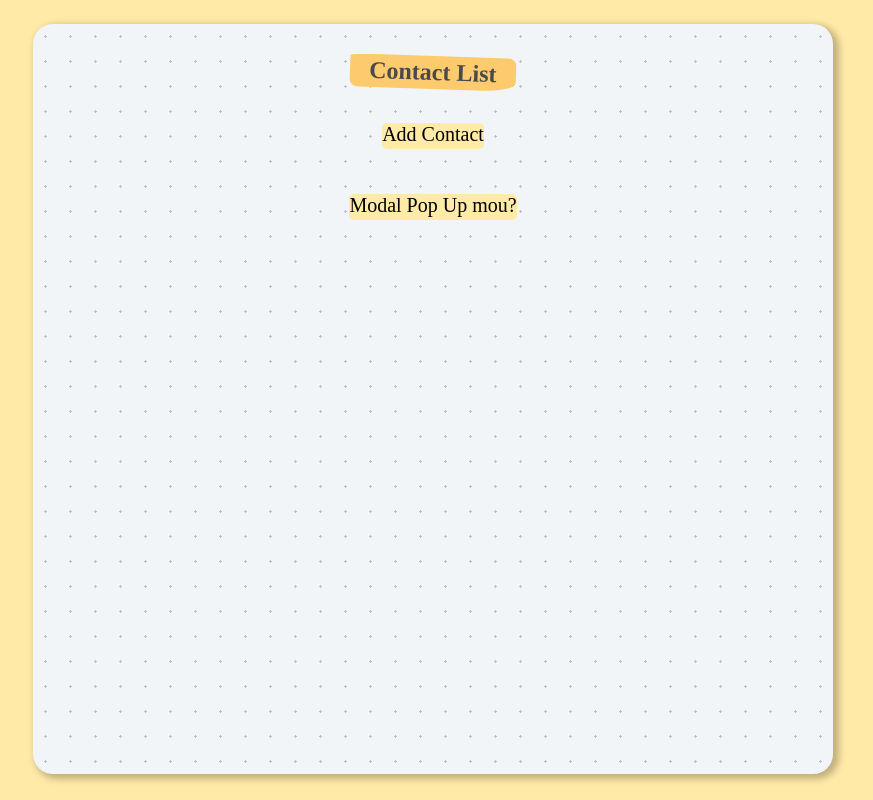
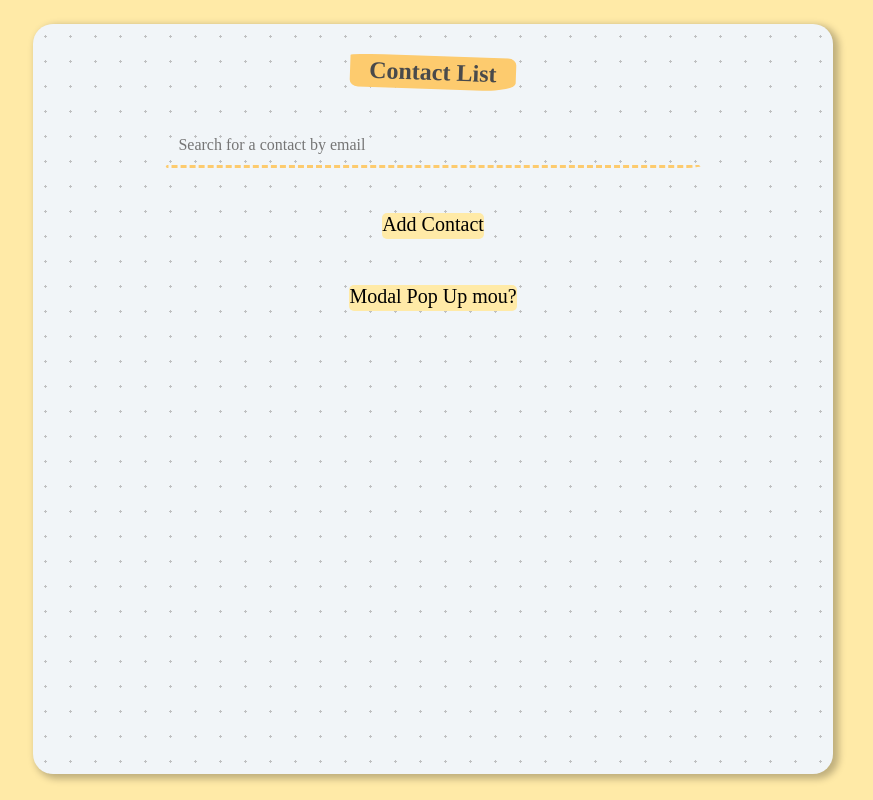
Before and after one commit to PandaLover9/ContactList_Reactjs, a React (Create React App) app: page / in a window 1280 px wide. Shown: the whole page, without its empty margins (207-1080 px from the left). Built offline with nearby package versions, Linux system fonts and the light colour scheme.

Commit message:
Editing trying Clone to merge with crystalnaya example.

```diff
--- a/src/components/AddContact.jsx
+++ b/src/components/AddContact.jsx
@@ -9,7 +9,7 @@ export default class AddContact extends Component {
       isHidden: true,
       newContact: {
         name: "",
-        surname: "",
+        gender: "",
         email: "",
         phone: ""
       }
--- a/src/components/AddContactForm.jsx
+++ b/src/components/AddContactForm.jsx
@@ -2,8 +2,28 @@ import React from "react";
 
 const AddContactForm = ({ onInputChange, onFormSubmit }) => (
   <form>
+    <div className="form-group class-sm-3">
+      <label>Full Name</label>
+      <input
+        type="name"
+        class="form-control"
+        name="name"
+        onChange={onInputChange}
+        placeholder="Alex Tan"
+      />
+    </div>
+    <div className="form-group class-sm-3">
+      <label>Gender</label>
+      <input
+        type="name"
+        class="form-control"
+        name="gender"
+        onChange={onInputChange}
+        placeholder="Gender"
+      />
+    </div>
     <div className="form-group">
-      <label htmlFor="emailAddress">Email address</label>
+      <label>Email address</label>
       <input
         type="email"
         class="form-control"
@@ -12,37 +32,14 @@ const AddContactForm = ({ onInputChange, onFormSubmit }) => (
         placeholder="name@example.com"
       />
     </div>
-
-    <div className="form-group class-sm-3">
-      <label htmlFor="fullName">First Name</label>
-      <input
-        type="name"
-        class="form-control"
-        name="name"
-        onChange={onInputChange}
-        placeholder="Alex"
-      />
-    </div>
-
-    <div className="form-group class-sm-3">
-      <label htmlFor="fullName">SurName</label>
-      <input
-        type="name"
-        class="form-control"
-        name="surname"
-        onChange={onInputChange}
-        placeholder="Tan"
-      />
-    </div>
-
     <div className="form-group">
-      <label htmlFor="phoneNumber">Contact Number</label>
+      <label>Contact Number</label>
       <input
         type="number"
         class="form-control"
         name="phone"
         onChange={onInputChange}
-        placeholder="+1 1234567890"
+        placeholder="+65 87654321"
       />
     </div>
 
--- a/src/components/App.jsx
+++ b/src/components/App.jsx
@@ -1,10 +1,11 @@
 import React, { useState } from "react";
 import ModalPopUp from "./ModalPopUp";
 import { Button, ButtonToolBar } from "react-bootstrap";
-import Css from "/public/styles.css";
+import css from "/public/styles.css";
 
 import ContactCard from "./Contact_Card";
 import AddContact from "./AddContact";
+import SearchBar from "./SearchBar";
 
 class App extends React.Component {
   constructor(props) {
@@ -17,16 +18,17 @@ class App extends React.Component {
     };
 
     this.handleNewContact = this.handleNewContact.bind(this);
-    //this.handleSearch = this.handleSearch.bind(this);
     this.returnContactList = this.returnContactList.bind(this);
     this.deleteContact = this.deleteContact.bind(this);
+    this.handleSearch = this.handleSearch.bind(this);
+    this.setUpdate = this.setUpdate.bind(this);
   }
 
   //Searching handling
 
   //returnContactList, return either searchresult or current one
   returnContactList() {
-    return this.state.searchText
+    return this.state.searchEmail
       ? this.state.searchResult
       : this.state.contactList;
   }
@@ -52,18 +54,32 @@ class App extends React.Component {
     });
   }
 
-  //update
-  setUpdate(text, key) {
-    const items = this.state.items;
-    items.map((item) => {
-      if (item.key === key) {
-        item.text = text;
-        console.log(item.key + " " + key);
+  // search contact (by email)
+  handleSearch(searchText) {
+    this.setState({ searchResult: [], searchText: searchText });
+    this.state.contactList.map((contact) => {
+      if (searchEmail(contact, searchText)) {
+        this.setState(
+          (prevState) => ({
+            searchResult: [...prevState.searchResult, contact]
+          }),
+          () => console.log(this.state.searchResult)
+        );
+      }
+    });
+  }
+
+  // edit contact
+  setUpdate(email) {
+    const contactList = this.state.contactList;
+    contactList.map((selectedContact) => {
+      if (selectedContact.email === email) {
+        console.log(selectedContact.email + " " + email);
       }
     });
     //update state
     this.setState({
-      items: items
+      contactList: contactList
     });
   }
 
@@ -102,6 +118,8 @@ class App extends React.Component {
           <h1>Contact List</h1>
         </div>
         <div className="form">
+          <SearchBar onSearch={this.handleSearch} />
+          <br />
           <AddContact onSubmit={this.handleNewContact} />
           <br />
           <ul className="list-group" id="contact-list">
@@ -110,6 +128,7 @@ class App extends React.Component {
                 <ContactCard
                   contact={contact}
                   deleteContact={this.deleteContact}
+                  updateContact={this.setUpdate}
                 />
               </li>
             ))}
@@ -129,4 +148,8 @@ class App extends React.Component {
   }
 }
 
+const searchEmail = (contact, searchText) =>
+  contact.email.toLowerCase().search(searchText.toLowerCase()) !== -1 ||
+  contact.phone.toString().search(searchText) !== -1;
+
 export default App;
--- a/src/components/Contact_Card.jsx
+++ b/src/components/Contact_Card.jsx
@@ -1,22 +1,36 @@
 import React from "react";
 
-const ContactCard = ({ contact, deleteContact }) => {
+//update
+
+const ContactCard = ({ contact, deleteContact, updateContact }) => {
   return (
     <div>
       <div>
-        <span>{contact.name + " " + contact.surname}</span>
+        <span>{contact.name}</span>
+        <br />
+        <span>{contact.gender}</span>
+        <br />
+        <span>{contact.email}</span>
         <br />
         <span>{contact.phone}</span>
         <br />
-        <span>{contact.email}</span>
-        <br />
+
         <button
           onClick={() => {
             //delete with button clicked
             deleteContact(contact.email);
           }}
         >
-          Delete this contact
+          Delete
+        </button>
+        <br />
+        <button
+          onClick={() => {
+            //delete with button clicked
+            updateContact(contact.email);
+          }}
+        >
+          Edit
         </button>
       </div>
       <br />
--- /dev/null
+++ b/src/components/SearchBar.jsx
@@ -0,0 +1,23 @@
+import React from "react";
+
+const SearchBar = ({ onSearch }) => {
+  const handleChange = (e) => {
+    onSearch(e.target.value);
+  };
+  return (
+    <div className="input-group ">
+      <input
+        onChange={handleChange}
+        className="form-control"
+        type="search"
+        placeholder="Search for a contact by email"
+        id="example-search-input"
+      />
+      <button className="btn btn-default" type="button">
+        <i className="fa fa-search"></i>
+      </button>
+    </div>
+  );
+};
+
+export default SearchBar;
```
